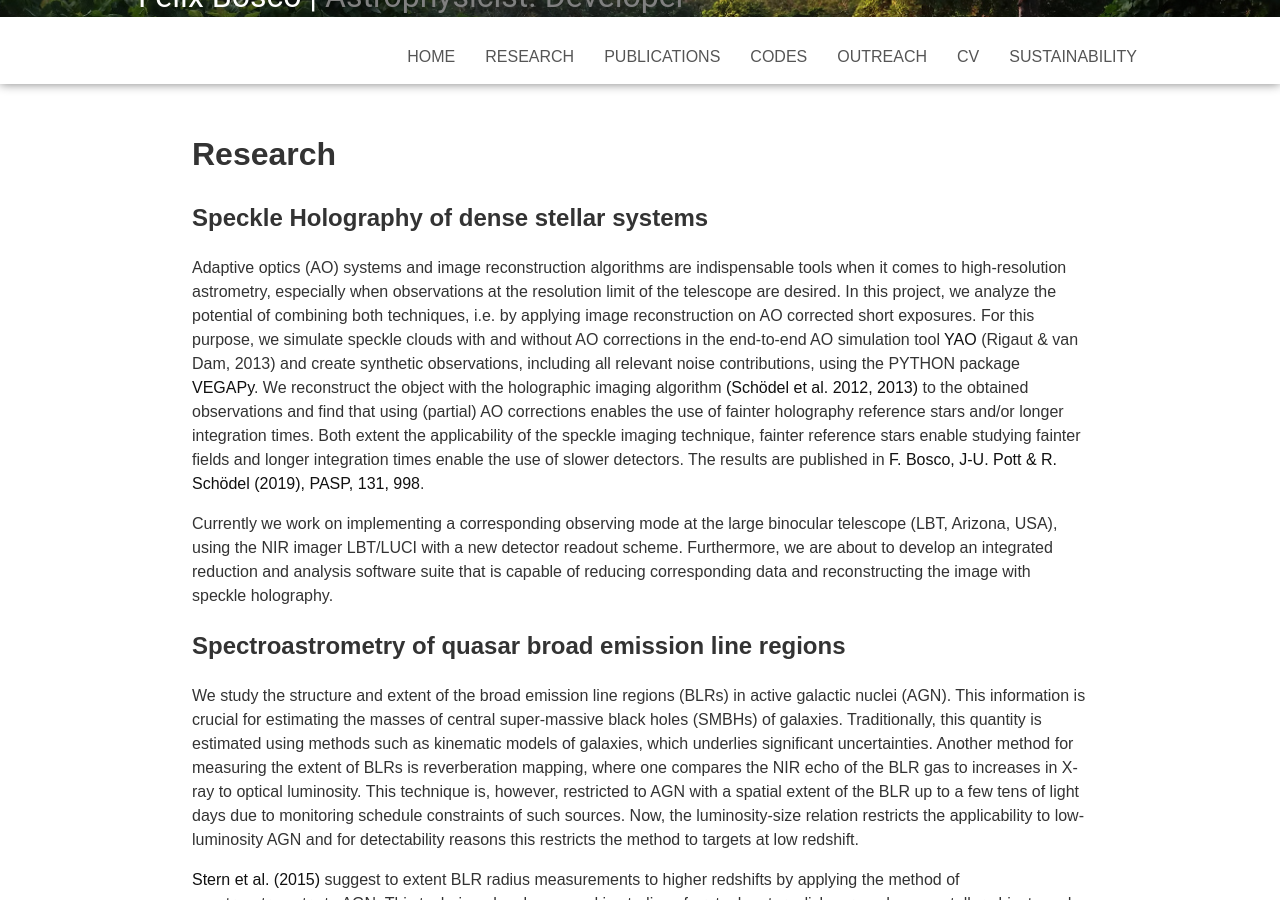
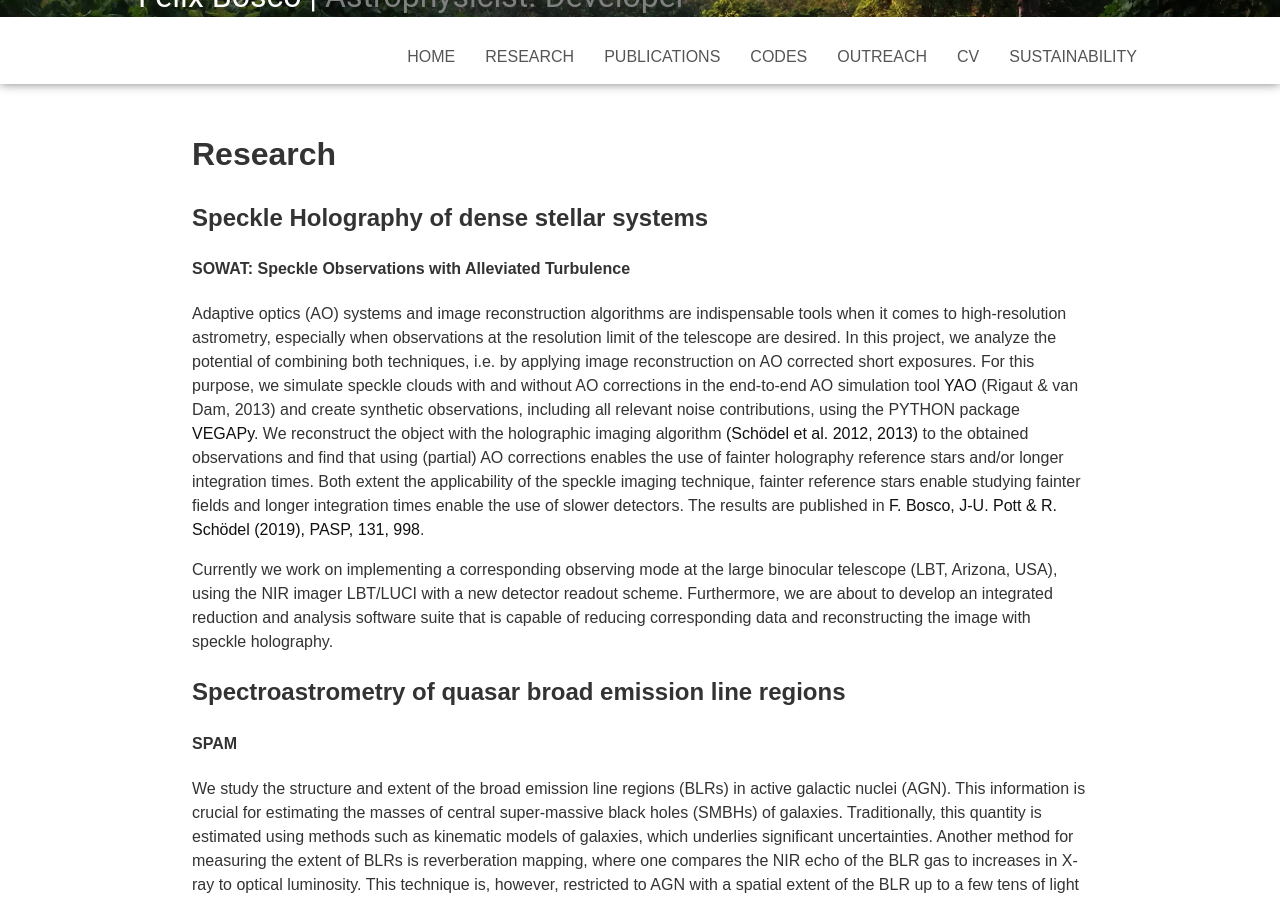
Before and after one commit to felixbosco/felixbosco.github.io, a Jekyll site: the page built from research.html, in a window 1280 px wide and 900 px high, scrolled down 233 px. Built offline with Jekyll 4.4.1, drawn with Linux system fonts in a browser that asks for light colours.

Commit message:
Add subtitles with the project abbreviations

```diff
--- a/research.html
+++ b/research.html
@@ -8,6 +8,7 @@ header-image: ../assets/img/img3.jpg
 <h1>Research</h1>
 
 <h2 id="SOWAT"> Speckle Holography of dense stellar systems</h2>
+<h4>SOWAT: Speckle Observations with Alleviated Turbulence</h4>
 <p>
   Adaptive optics (AO) systems and image reconstruction algorithms are indispensable tools when it comes to high-resolution astrometry, especially when observations at the resolution limit of the telescope are desired.
   In this project, we analyze the potential of combining both techniques, i.e. by applying image reconstruction on AO corrected short exposures.
@@ -25,11 +26,24 @@ header-image: ../assets/img/img3.jpg
 
 
 <h2 id="SPAM"> Spectroastrometry of quasar broad emission line regions</h2>
+<h4>SPAM</h4>
 <p>
-  We study the structure and extent of the broad emission line regions (BLRs) in active galactic nuclei (AGN). This information is crucial for estimating the masses of central super-massive black holes (SMBHs) of galaxies. Traditionally, this quantity is estimated using methods such as kinematic models of galaxies, which underlies significant uncertainties. Another method for measuring the extent of BLRs is reverberation mapping, where one compares the NIR echo of the BLR gas to increases in X-ray to optical luminosity. This technique is, however, restricted to AGN with a spatial extent of the BLR up to a few tens of light days due to monitoring schedule constraints of such sources. Now, the luminosity-size relation restricts the applicability to low-luminosity AGN and for detectability reasons this restricts the method to targets at low redshift.
+  We study the structure and extent of the broad emission line regions (BLRs) in active galactic nuclei (AGN). This
+  information is crucial for estimating the masses of central super-massive black holes (SMBHs) of galaxies.
+  Traditionally, this quantity is estimated using methods such as kinematic models of galaxies, which underlies
+  significant uncertainties. Another method for measuring the extent of BLRs is reverberation mapping, where one
+  compares the NIR echo of the BLR gas to increases in X-ray to optical luminosity. This technique is, however,
+  restricted to AGN with a spatial extent of the BLR up to a few tens of light days due to monitoring schedule
+  constraints of such sources. Now, the luminosity-size relation restricts the applicability to low-luminosity AGN and
+  for detectability reasons this restricts the method to targets at low redshift.
 </p>
 <p>
-  <a href="https://ui.adsabs.harvard.edu/abs/2015ApJ...804...57S/abstract" target="_blank">Stern et al. (2015)</a> suggest to extent BLR radius measurements to higher redshifts by applying the method of spectroastrometry to AGN. This technique has been used in studies of protoplanetary disks around young stellar objects and theory predicts that this technique is capable of directly measuring black hole masses of high-luminosity and high-redshift quasars. Therefore, we now study the application of this method to AGN BLRs with data obtained with the echelle spectrograph Gemini/GNIRS.
+  <a href="https://ui.adsabs.harvard.edu/abs/2015ApJ...804...57S/abstract" target="_blank">Stern et al. (2015)</a>
+  suggest to extent BLR radius measurements to higher redshifts by applying the method of spectroastrometry to AGN.
+  This technique has been used in studies of protoplanetary disks around young stellar objects and theory predicts that
+  this technique is capable of directly measuring black hole masses of high-luminosity and high-redshift quasars.
+  Therefore, we now study the application of this method to AGN BLRs with data obtained with the echelle spectrograph
+  Gemini/GNIRS.
 </p>
 <p>
   The results are published in
```
